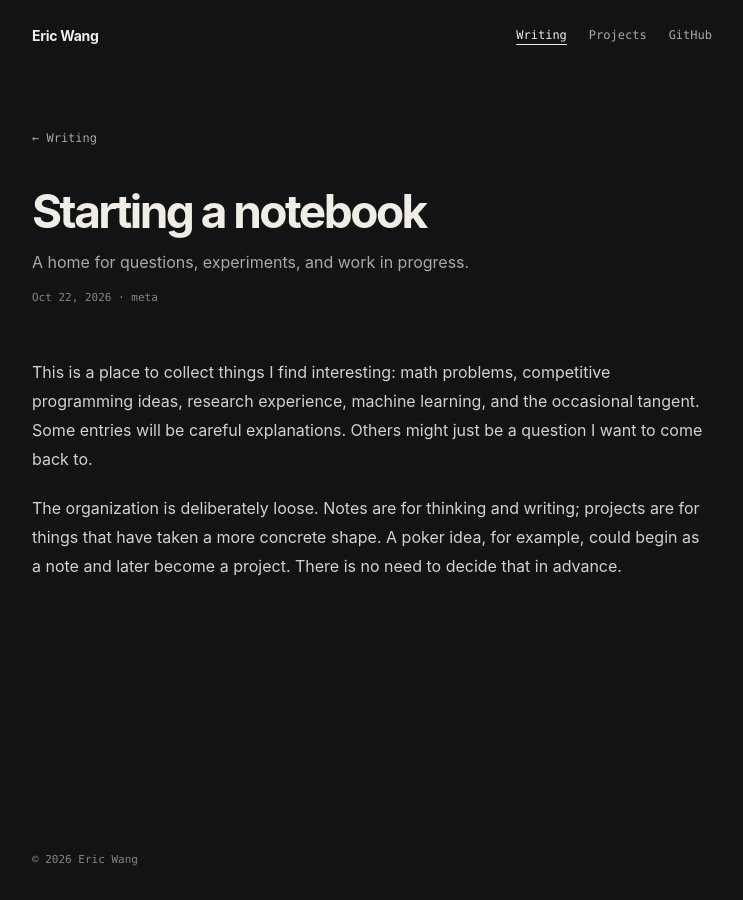
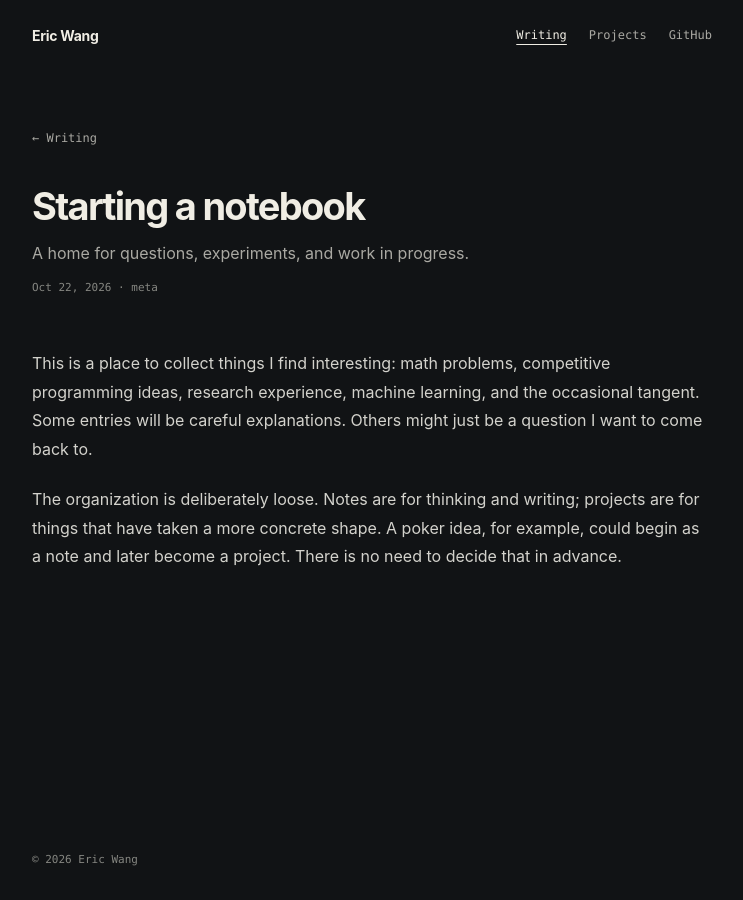
Before and after one commit to threepoint1four/threepoint1four.github.io, a Jekyll site: the page built from _posts/2026-10-22-starting-a-notebook.md, in a window 1280 px wide. Shown: the whole page, without its empty margins (268-1011 px from the left). Built offline with Jekyll 4.4.1, drawn with Linux system fonts in a browser that asks for light colours.

Commit message:
Reduce post title size

```diff
--- a/assets/site.css
+++ b/assets/site.css
@@ -82,7 +82,7 @@ main { flex: 1; }
 .back-link { color: var(--muted); font: 12px/1.4 var(--mono); text-decoration: none; }
 .back-link:hover { color: var(--text); text-decoration: underline; text-underline-offset: 4px; }
 .post-header { padding: 37px 0 25px; }
-.post-header h1 { margin-bottom: 12px; font-size: clamp(34px, 5vw, 46px); font-weight: 650; letter-spacing: -.055em; line-height: 1.18; }
+.post-header h1 { margin-bottom: 12px; font-size: clamp(30px, 4.5vw, 38px); font-weight: 650; letter-spacing: -.045em; line-height: 1.18; }
 .post-deck { margin-bottom: 14px; color: var(--muted); font-size: 16px; line-height: 1.6; }
 .post-meta { margin: 0; color: var(--soft); font: 11px/1.5 var(--mono); }
 
```
